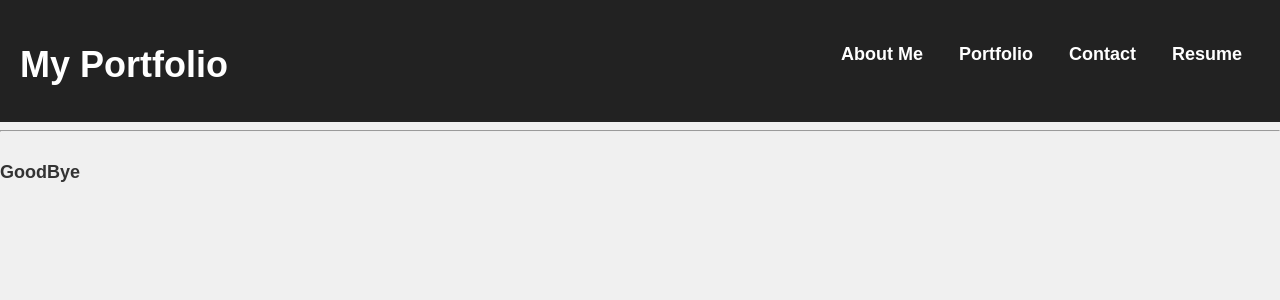
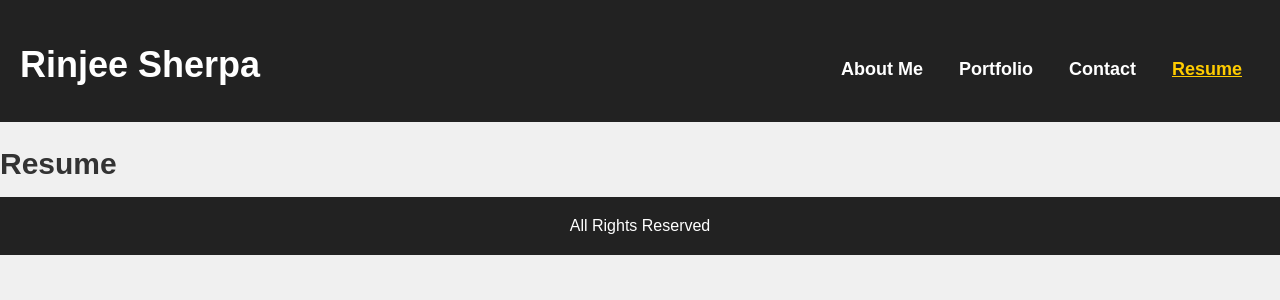
Before and after one commit to RinjeeG/Portfolio, a React (Vite) app in the folder main/: page /resume in a window 1280 px wide. Shown: the top 300 px of the page. Built offline with nearby package versions, Linux system fonts and the light colour scheme.

Commit message:
updated codes on components and pages

```diff
--- a/main/src/App.jsx
+++ b/main/src/App.jsx
@@ -1,10 +1,11 @@
-import React from 'react';
+
 import { BrowserRouter as Router, Route, Routes } from 'react-router-dom';
 import Header from './components/Header';
 import Footer from './components/Footer';
 import Home from './pages/Home';
 import Portfolio from './pages/Portfolio';
 import Contact from './pages/Contact';
+import Resume from './pages/Resume';
 
 function App() {
   return (
@@ -14,6 +15,7 @@ function App() {
         <Route path="/" element={<Home />} />
         <Route path="/portfolio" element={<Portfolio />} />
         <Route path="/contact" element={<Contact />} />
+        <Route path="/resume" element={<Resume/>}/>
       </Routes>
       <Footer />
     </Router>
--- a/main/src/components/Footer.jsx
+++ b/main/src/components/Footer.jsx
@@ -1,10 +1,8 @@
-// import React from "react";
 
 function Footer() {
     return (
         <div className="footer">
-            <hr className="bottom-line"/>
-            <h5>GoodBye</h5>
+            <p>All Rights Reserved</p>
         </div>
     );
 }
--- a/main/src/components/Header.jsx
+++ b/main/src/components/Header.jsx
@@ -1,10 +1,10 @@
-import React from "react";
+
 import Navigation from "../components/Navigation";
 
 function Header(){
     return (
         <header className="header">
-            <h1>My Portfolio <Navigation/></h1>
+            <h1>Rinjee Sherpa <Navigation/></h1>
 
         </header>
     );
--- a/main/src/components/Navigation.jsx
+++ b/main/src/components/Navigation.jsx
@@ -1,15 +1,17 @@
-import React from 'react';
-import { Link } from 'react-router-dom';
+
+import { Link, useLocation } from 'react-router-dom';
 
 
 const Navigation = () => {
+  const currentPage = useLocation().pathname;
+
   return (
     <nav>
       <ul>
-        <li><Link to="/">About Me</Link></li>
-        <li><Link to="/portfolio">Portfolio</Link></li>
-        <li><Link to="/contact">Contact</Link></li>
-        <li><Link to="/resume">Resume</Link></li>
+        <li><Link to="/" className={currentPage === '/' ? 'link-active' : 'link'}>About Me</Link></li>
+        <li><Link to="/portfolio"className={currentPage === '/portfolio' ? 'link-active' : 'nav-link'}>Portfolio</Link></li>
+        <li><Link to="/contact"className={currentPage === '/contact' ? 'link-active' : 'nav-link'}>Contact</Link></li>
+        <li><Link to="/resume" className={currentPage === '/resume' ? 'link-active' : 'nav-link'}>Resume</Link></li>
       </ul>
     </nav>
   );
--- a/main/src/components/Project.jsx
+++ b/main/src/components/Project.jsx
@@ -1,4 +1,3 @@
-// import React from 'react';
 
 const Project = (props) => {
     const {title, description, image} = props;
--- a/main/src/pages/Contact.jsx
+++ b/main/src/pages/Contact.jsx
@@ -1,4 +1,3 @@
-import React from 'react';
 
 const Contact = () => {
   return (
--- a/main/src/pages/Home.jsx
+++ b/main/src/pages/Home.jsx
@@ -1,4 +1,4 @@
-import React from 'react';
+
 
 const Home = () => {
   return (
--- a/main/src/pages/Portfolio.jsx
+++ b/main/src/pages/Portfolio.jsx
@@ -1,10 +1,10 @@
-import React from 'react';
+
 import Project from '../components/Project';
 
 const Portfolio = () => {
   const projects = [
-    { title: 'Project 1', description: 'Description of project 1', image: 'path/to/image1.jpg' },
-    { title: 'Project 2', description: 'Description of project 2', image: 'path/to/image2.jpg' },
+    { title: 'Brew Quest', description: 'Get access to local breweries wherever you are', image: 'path/to/image1.jpg' },
+    { title: 'Beer Blog', description: 'Meet other beer entusiasts ', image: 'path/to/image2.jpg' },
     // Add more projects as needed
   ];
 
--- /dev/null
+++ b/main/src/pages/Resume.jsx
@@ -0,0 +1,11 @@
+
+function Resume() {
+    return (
+        <div className="card">
+            <h2>Resume</h2>
+            <a href=""></a>
+        </div>
+    );
+}
+
+export default Resume;
--- a/main/src/styles/styles.css
+++ b/main/src/styles/styles.css
@@ -30,7 +30,7 @@ body {
   nav ul {
     list-style: none;
     font-size: 18px;
-    padding: 0;
+    padding-top: 15px;
     margin: 0;
     display: flex;
     justify-content: center;
@@ -47,6 +47,11 @@ body {
   }
 
   nav ul li a:hover {
+    text-decoration: underline;
+  }
+
+  .link-active {
+    color: #ffcc00;
     text-decoration: underline;
   }
 
@@ -102,19 +107,16 @@ body {
     margin-bottom: 1rem;
   }
 
-  footer {
+  .footer {
     background-color: #222;
     color: white;
     padding: 20px;
-    text-align: center;
-    display: flex;
-    justify-content: center;
-    align-items: center;
   }
 
-  footer p {
+  .footer p {
     font-size: 16px;
     margin: 0;
+    text-align: center;
   }
 
   /* Responsive adjustments */
```
